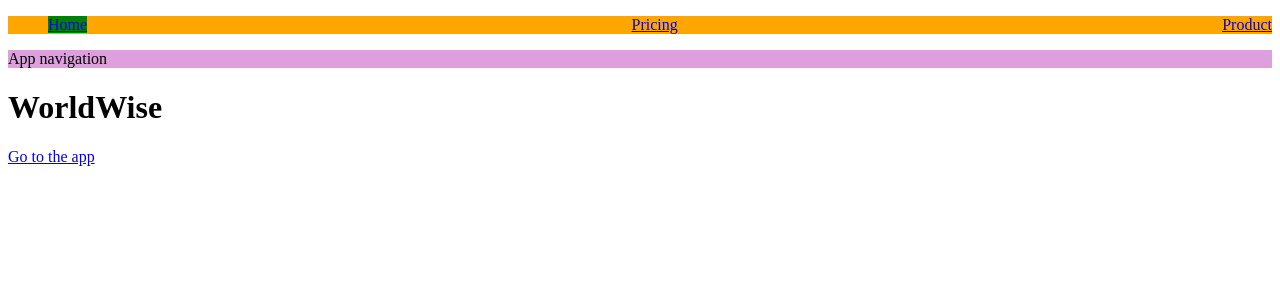
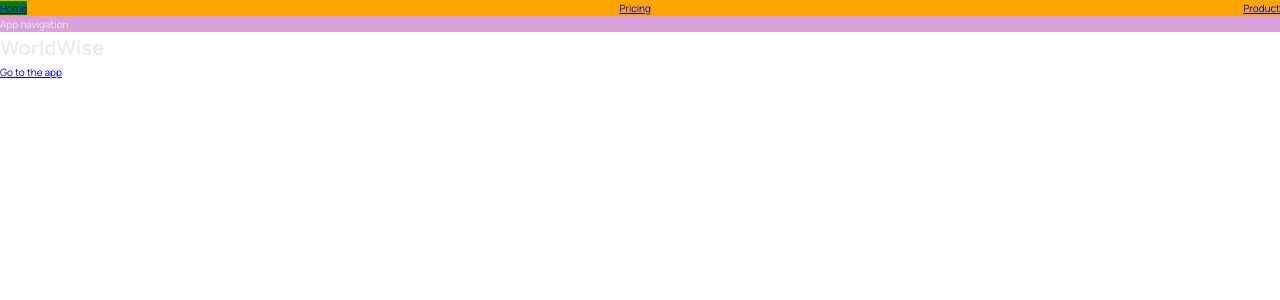
Before and after one commit to Mag1cccc/world-wise-app, a React (Vite) app: page / in a window 1280 px wide. Shown: the top 300 px of the page. Built offline with nearby package versions, Linux system fonts and the light colour scheme.

Commit message:
Add files via upload

```diff
--- a/src/App.jsx
+++ b/src/App.jsx
@@ -2,6 +2,7 @@
 import Product from "./pages/Product";
 import Pricing from "./pages/Pricing";
 import Homepage from "./pages/Homepage";
+import AppLayout from "./pages/AppLayout";
 import PageNotFound from "./pages/PageNotFound";
 
 function App() {
@@ -11,6 +12,7 @@
         <Route path="/" element={<Homepage />} />
         <Route path="product" element={<Product />} />
         <Route path="pricing" element={<Pricing />} />
+        <Route path="app" element={<AppLayout />} />
         <Route path="*" element={<PageNotFound />} />
       </Routes>
     </BrowserRouter>
--- /dev/null
+++ b/src/index.css
@@ -0,0 +1,78 @@
+/* Taken from getting started guide at: https://leafletjs.com/examples/quick-start/ */
+@import "https://unpkg.com/leaflet@1.7.1/dist/leaflet.css";
+@import "https://fonts.googleapis.com/css2?family=Manrope:wght@400;600;700;800&display=swap";
+
+/* These CSS variables are global, so they are available in all CSS modules */
+:root {
+  --color-brand--1: #ffb545;
+  --color-brand--2: #00c46a;
+
+  --color-dark--0: #242a2e;
+  --color-dark--1: #2d3439;
+  --color-dark--2: #42484d;
+  --color-light--1: #aaa;
+  --color-light--2: #ececec;
+  --color-light--3: #d6dee0;
+}
+
+* {
+  margin: 0;
+  padding: 0;
+  box-sizing: inherit;
+}
+
+html {
+  font-size: 62.5%;
+  box-sizing: border-box;
+}
+
+body {
+  font-family: "Manrope", sans-serif;
+  color: var(--color-light--2);
+  font-weight: 400;
+  line-height: 1.6;
+}
+
+label {
+  font-size: 1.6rem;
+  font-weight: 600;
+}
+
+input,
+textarea {
+  width: 100%;
+  padding: 0.8rem 1.2rem;
+  font-family: inherit;
+  font-size: 1.6rem;
+  border: none;
+  border-radius: 5px;
+  background-color: var(--color-light--3);
+  transition: all 0.2s;
+}
+
+input:focus {
+  outline: none;
+  background-color: #fff;
+}
+
+.cta:link,
+.cta:visited {
+  display: inline-block;
+  background-color: var(--color-brand--2);
+  color: var(--color-dark--1);
+  text-transform: uppercase;
+  text-decoration: none;
+  font-size: 1.6rem;
+  font-weight: 600;
+  padding: 1rem 3rem;
+  border-radius: 5px;
+}
+
+/*
+"importCSSModule": {
+    "prefix": "csm",
+    "scope": "javascript,typescript,javascriptreact",
+    "body": ["import styles from './${TM_FILENAME_BASE}.module.css'"],
+    "description": "Import CSS Module as `styles`"
+  },
+*/
--- a/src/main.jsx
+++ b/src/main.jsx
@@ -1,6 +1,7 @@
 import React from "react";
 import ReactDOM from "react-dom/client";
 import App from "./App.jsx";
+import "./index.css";
 
 ReactDOM.createRoot(document.getElementById("root")).render(
   <React.StrictMode>
```
